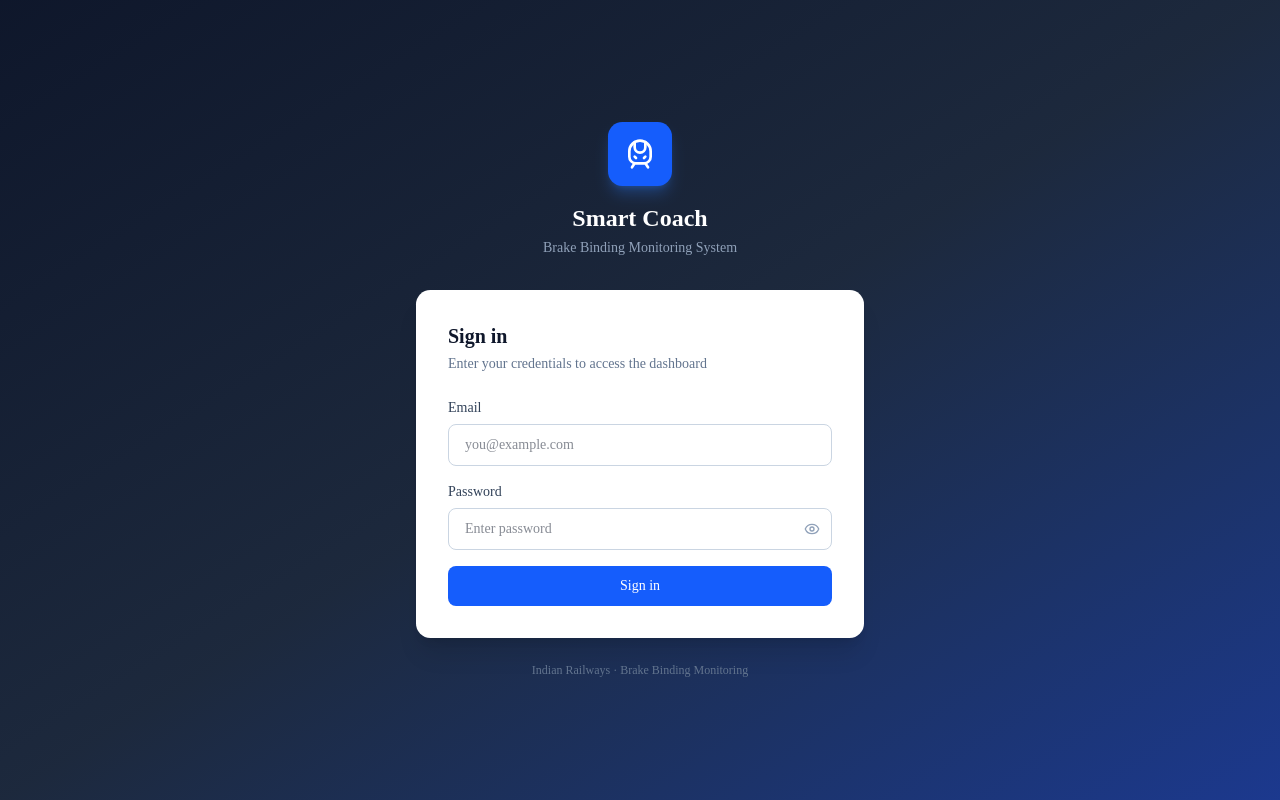
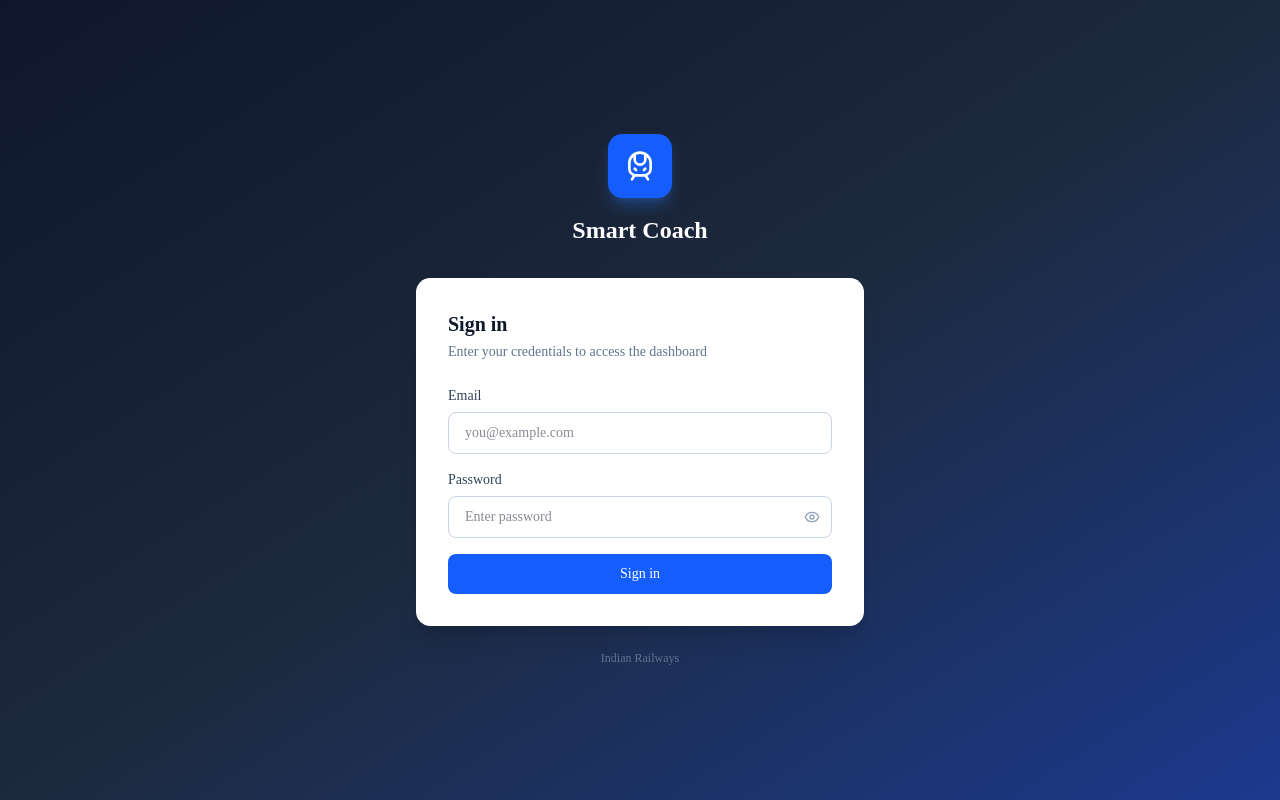
Before and after one commit to krishnn02/SmartWagon, a Next.js app: page /login in a window 1280 px wide. Built offline with nearby package versions, Linux system fonts and the light colour scheme; no server answers.

Commit message:
style: remove Brake Binding Monitor text from login and header

```diff
--- a/app/login/page.tsx
+++ b/app/login/page.tsx
@@ -37,7 +37,6 @@
             <TrainFront className="h-8 w-8 text-white" />
           </div>
           <h1 className="text-2xl font-bold text-white">Smart Coach</h1>
-          <p className="text-slate-400 text-sm mt-1">Brake Binding Monitoring System</p>
         </div>
 
         {/* Login Card */}
@@ -106,7 +105,7 @@
         </div>
 
         <p className="text-center text-slate-500 text-xs mt-6">
-          Indian Railways &middot; Brake Binding Monitoring
+          Indian Railways
         </p>
       </div>
     </div>
--- a/components/layout/header.tsx
+++ b/components/layout/header.tsx
@@ -26,7 +26,7 @@
         <div className="h-8 w-px bg-slate-200 hidden lg:block" />
 
         <h2 className="text-lg font-bold bg-gradient-to-r from-blue-800 to-indigo-600 bg-clip-text text-transparent hidden xl:block">
-          Indian Railways — Brake Binding Monitor
+          Indian Railways
         </h2>
       </div>
 
```
